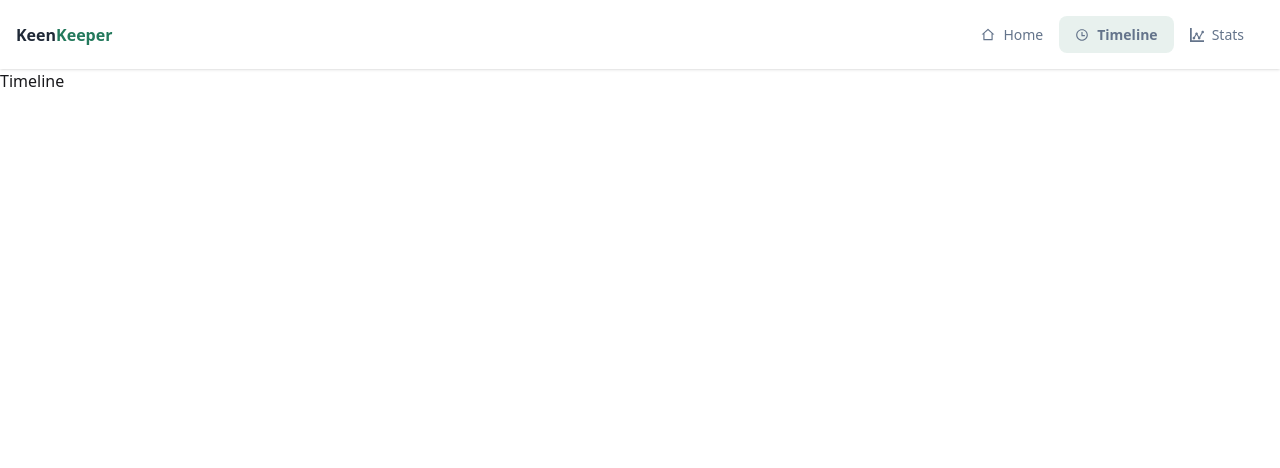
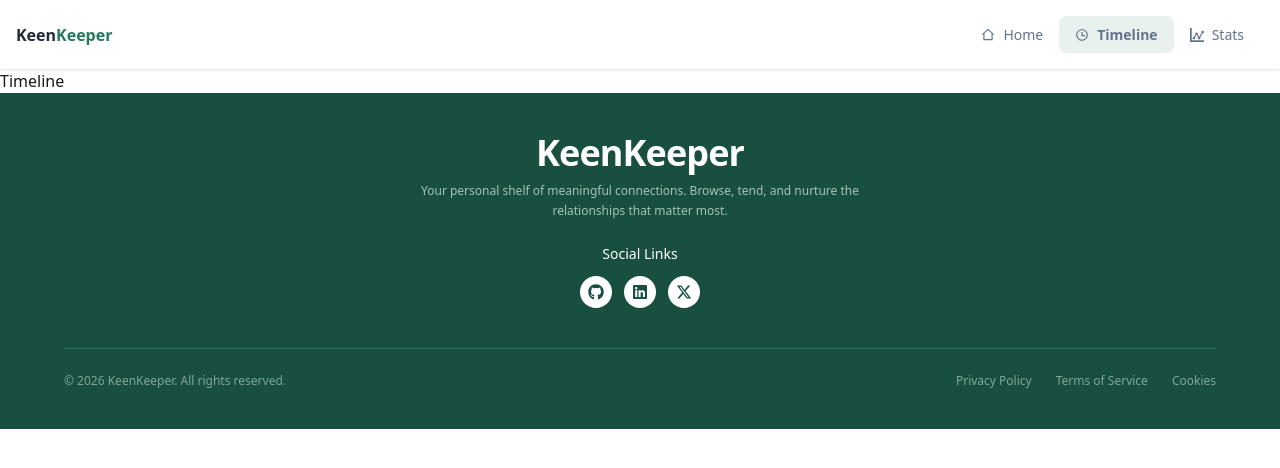
Before and after one commit to ShihabRafi1205/B13-A07-KeenKeeper, a Next.js app: page /timeline in a window 1280 px wide. Shown: the top 468 px of the page. Built offline with nearby package versions, Linux system fonts and the light colour scheme.

Commit message:
completede friends and friends cards and Footer section

```diff
--- a/src/app/layout.js
+++ b/src/app/layout.js
@@ -1,6 +1,7 @@
 import { Geist, Geist_Mono } from "next/font/google";
 import "./globals.css";
 import Navbar from "@/components/shared/navbar/Navbar";
+import Footer from "@/components/shared/footer/Footer";
 // import Banner from "@/components/banner/Banner";
 
 const geistSans = Geist({
@@ -28,6 +29,7 @@ export default function RootLayout({ children }) {
       <body className="min-h-full flex flex-col">
         <Navbar/>
         {children}
+        <Footer/>
 
       </body>
     </html>
--- a/src/components/friends/Friends.jsx
+++ b/src/components/friends/Friends.jsx
@@ -1,13 +1,12 @@
 import React from "react";
 import FriendsCard from "@/components/friends/FriendsCard";
-
 
 const Friends = async () => {
   const friendsData = await fetch("http://localhost:5000/friends");
   const friends = await friendsData.json();
 
   return (
-    <div className="min-h-screen bg-[#f8fafc]">
+    <div className="mb-8 bg-[#f8fafc]">
       <div className="max-w-[1000px] mx-auto px-4 py-6">
         <h3 className="text-lg font-bold text-[#1e293b] mb-4">Your Friends</h3>
         <div className="grid grid-cols-1 sm:grid-cols-2 md:grid-cols-3 lg:grid-cols-4 gap-5">
--- a/src/components/friends/FriendsCard.jsx
+++ b/src/components/friends/FriendsCard.jsx
@@ -1,38 +1,55 @@
 import Image from "next/image";
 import React from "react";
 
-const FriendsCard = ({friend}) => {
+const FriendsCard = ({ friend }) => {
   return (
-     <div className="w-[200px] rounded-lg bg-white p-4 text-center shadow-md">
+    <div className="w-full rounded-lg bg-white p-4 text-center shadow-md hover:shadow-lg transition-shadow duration-300 flex flex-col items-center">
 
       <div className="flex justify-center">
         <Image
           src={friend.picture}
-          alt="David Kim"
+          alt={friend.name || "Friend"}
           width={62}
           height={62}
           className="h-[62px] w-[62px] rounded-full object-cover"
         />
       </div>
 
-      {/* Name */}
-      <h2 className="mt-3 text-base font-semibold text-[#1e293b]">
+
+      <h2 className="mt-3 text-base font-semibold text-[#1e293b] truncate w-full">
         {friend.name}
       </h2>
 
-      {/* Age */}
+
       <p className="mt-1 text-[11px] text-[#64748b]">
         {friend.days_since_contact}d ago
       </p>
 
-      {/* Work Badge */}
-      <span className="mt-1 inline-block rounded-full bg-[#dff5e8] px-2 py-1 text-[10px] font-medium text-[#26734d]">
-        WORK
-      </span>
 
-      {/* Status Badge */}
-      <div className="mt-2">
-        <span className="inline-block rounded-full bg-[#f2a93b] px-2.5 py-1 text-[10px] font-medium text-white">
+      <div className="mt-2 flex flex-wrap justify-center gap-1">
+        {friend.tags?.map((tag, index) => (
+          <span
+            key={index}
+            className="rounded-full bg-[#dff5e8] px-2 py-1 text-[10px] font-medium text-[#26734d] uppercase"
+          >
+            {tag}
+          </span>
+        ))}
+      </div>
+
+
+      <div className="mt-3">
+        <span
+          className={`inline-block rounded-full px-2.5 py-1 text-[10px] font-medium text-white ${
+            friend.status?.toLowerCase() === "overdue"
+              ? "bg-red-400"
+              : friend.status?.toLowerCase() === "on-track"
+                ? "bg-green-400"
+                : friend.status?.toLowerCase() === "almost due"
+                  ? "bg-[#f2a93b]"
+                  : "bg-gray-400"
+          }`}
+        >
           {friend.status}
         </span>
       </div>
--- /dev/null
+++ b/src/components/shared/footer/Footer.jsx
@@ -0,0 +1,65 @@
+import React from "react";
+import { FaGithub, FaLinkedin, FaXTwitter } from "react-icons/fa6";
+
+const Footer = () => {
+  return (
+    <footer className="bg-[#184f41] text-white py-10 px-6 font-sans w-full">
+      <div className="max-w-6xl mx-auto flex flex-col items-center">
+
+
+        <h1 className="text-3xl md:text-4xl font-bold mb-2 tracking-tight">
+          KeenKeeper
+        </h1>
+
+        <p className="text-xs text-[#a4c3b9] text-center max-w-lg mb-6 leading-relaxed">
+          Your personal shelf of meaningful connections. Browse, tend, and
+          nurture the relationships that matter most.
+        </p>
+
+        <h2 className="text-sm font-medium mb-3">Social Links</h2>
+
+        <div className="flex space-x-3 mb-10">
+          <a
+            href="#"
+            className="bg-white text-[#184f41] p-2 rounded-full hover:bg-gray-200 transition duration-300 flex items-center justify-center"
+          >
+            <FaGithub size={16} />
+          </a>
+          <a
+            href="#"
+            className="bg-white text-[#184f41] p-2 rounded-full hover:bg-gray-200 transition duration-300 flex items-center justify-center"
+          >
+            <FaLinkedin size={16} />
+          </a>
+          <a
+            href="#"
+            className="bg-white text-[#184f41] p-2 rounded-full hover:bg-gray-200 transition duration-300 flex items-center justify-center"
+          >
+            <FaXTwitter size={16} />
+          </a>
+        </div>
+
+
+        <div className="w-full flex flex-col md:flex-row justify-between items-center text-xs text-[#7fa79b] pt-6 border-t border-[#2a6b5a]">
+          <p className="mb-3 md:mb-0">
+            © 2026 KeenKeeper. All rights reserved.
+          </p>
+
+          <div className="flex space-x-6">
+            <a href="#" className="hover:text-white transition duration-300">
+              Privacy Policy
+            </a>
+            <a href="#" className="hover:text-white transition duration-300">
+              Terms of Service
+            </a>
+            <a href="#" className="hover:text-white transition duration-300">
+              Cookies
+            </a>
+          </div>
+        </div>
+      </div>
+    </footer>
+  );
+};
+
+export default Footer;
```
Also changed, not shown: 1 other file (tests, documents, lock files or other folders).
